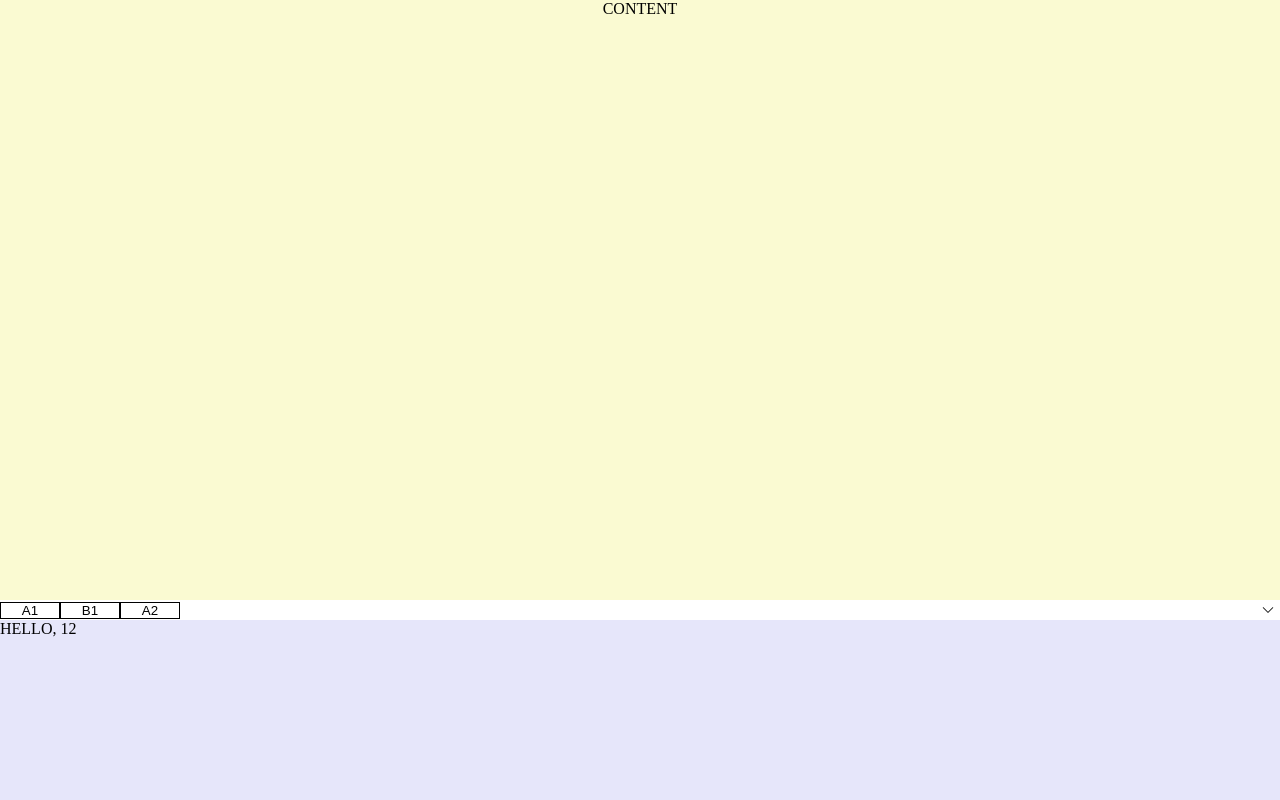
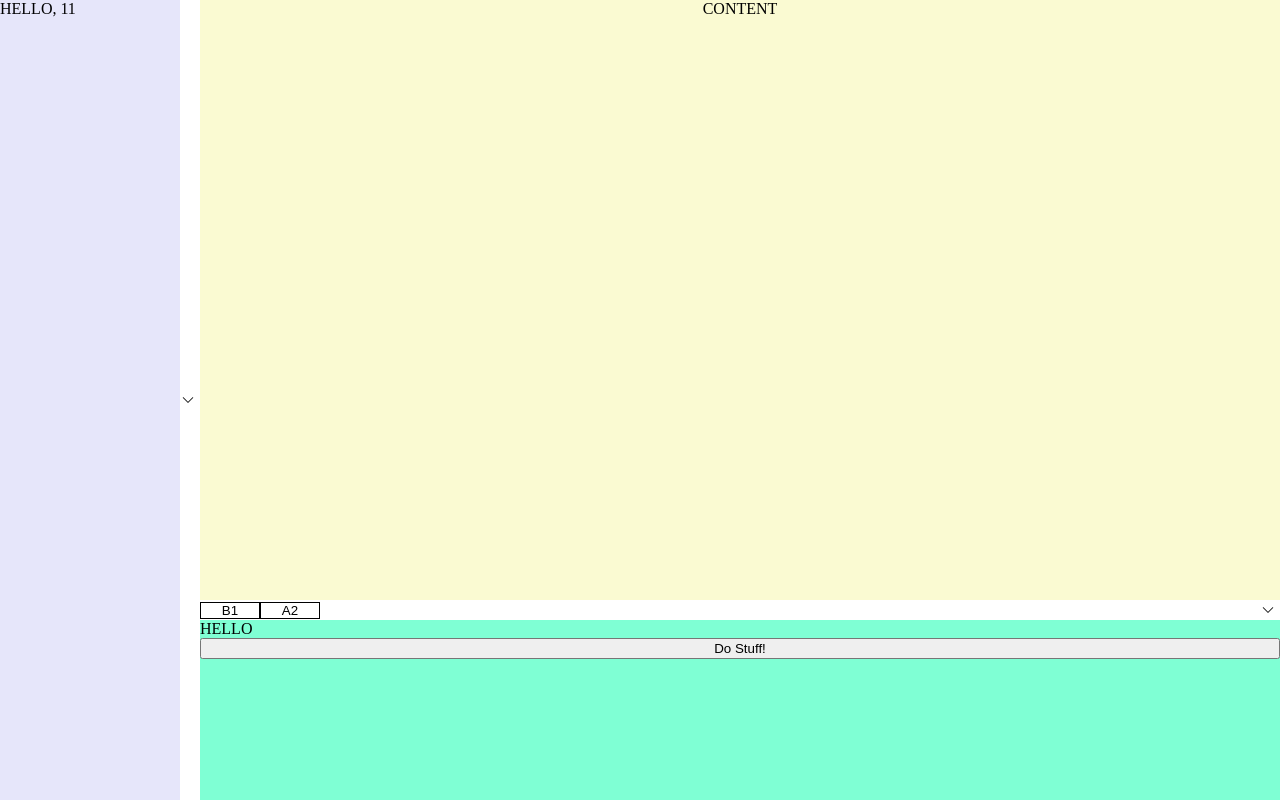
Before and after one commit to johnpaulrusso/svelte-workspace-layout, a SvelteKit app: page / in a window 1280 px wide. Built offline with nearby package versions, Linux system fonts and the light colour scheme.

Commit message:
Corrected the styling of vertical the sidebar.
Corrected the styling of vertical the sidebar.

```diff
--- a/src/lib/WorkspaceGrid.svelte
+++ b/src/lib/WorkspaceGrid.svelte
@@ -141,7 +141,7 @@
 
     function onChangeTabLeftbar(event: CustomEvent) {
         leftSideBar.changeTab(event.detail);
-        leftSideBar = bottomSideBar;
+        leftSideBar = leftSideBar;
     }
 
     function onChangeTabBottombar(event: CustomEvent) {
--- a/src/lib/components/Sidebar.svelte
+++ b/src/lib/components/Sidebar.svelte
@@ -10,8 +10,8 @@
     export let model: ISidebarModel;
     export let components: Array<IWorkspaceComponentModel>;
 
-    $: flexDirection = (model.orientation === SidebarOrientation.VERTICAL) ? "row-reverse" : "column";
-    $: size = (model.orientation === SidebarOrientation.VERTICAL) ? "width: " + MIN_SIDEBAR_SIZE_PX + "px;" : "height: " + MIN_SIDEBAR_SIZE_PX + "px;"
+    $: vertical = (model.orientation === SidebarOrientation.VERTICAL) ? "vertical" : "";
+    $: size = (model.orientation === SidebarOrientation.VERTICAL) ? "width: " + MIN_SIDEBAR_SIZE_PX + "px;" : "height: " + MIN_SIDEBAR_SIZE_PX + "px;";
     $: controlButtonSymbolName = model.isMinimized ? "expand_less" : "expand_more";
 
     //selectedComponentIndex must be > 0.
@@ -37,14 +37,14 @@
 <!-- Dependent on Google material symbols -->
 {#if components.length > 0}
 <link rel="stylesheet" href="https://fonts.googleapis.com/css2?family=Material+Symbols+Outlined:opsz,wght,FILL,GRAD@20..48,100..700,0..1,-50..200" />
-<div class="container" id={model.name} style="height: {model.height}; width: {model.width}; grid-area: {model.gridarea}; display: flex; flex-direction: {flexDirection}; {model.border}">
-    <div class="control-bar" style="{size} flex-direction: row;">
+<div class="container {vertical}" id={model.name} style="height: {model.height}; width: {model.width}; grid-area: {model.gridarea}; {model.border}">
+    <div class="control-bar {vertical}" style="{size} ">
         <div class="tabs">
         {#each components as c}
-            <button class="tab" name="{c.name}" on:click={onClickTab}>{c.name}</button>
+            <button class="tab {vertical}" name="{c.name}" on:click={onClickTab}>{c.name}</button>
         {/each}
         </div>
-        <button class="control-bar-open-close" on:click={onClickOpenClose}><span class="material-symbols-outlined control-button">{controlButtonSymbolName}</span></button>
+        <span class="material-symbols-outlined control-button" on:click={onClickOpenClose} on:keydown={()=>{}}>{controlButtonSymbolName}</span>
     </div>
     <svelte:component this={components[selectedComponentIndex].componentType} {...components[selectedComponentIndex].properties}/>
 
@@ -53,13 +53,24 @@
 <style>
     .container{
         grid-area: sidebar;
-        overflow: hidden;
+        overflow: none;
+
+        display: flex;
+        flex-direction: column;
+    }
+    .container.vertical{
+        flex-direction: row-reverse;
     }
 
     .control-bar{
         display: flex;
+        flex-direction: row;
         justify-content: space-between;
         align-items: center;
+    }
+    .control-bar.vertical{
+        writing-mode: sideways-lr;
+        justify-content:flex-end;
     }
 
     .tabs{
@@ -69,6 +80,10 @@
         display: inline-block;
         border: solid black 1px;
         min-width: 60px;
+    }
+    .tab.vertical{
+        min-width: 20px;
+        min-height: 60px;
     }
     .tab:hover{
         background-color:rgb(240, 240, 240);
@@ -80,7 +95,6 @@
       'wght' 200,
       'GRAD' 0,
       'opsz' 20;
-      line-height: 2;
     }
 
     .material-symbols-outlined.control-button:hover{
--- a/src/lib/test/TestComponentB.svelte
+++ b/src/lib/test/TestComponentB.svelte
@@ -13,13 +13,19 @@
     }
 </script>
 
-<div class="container" id={id}>{txt}</div>
-<button on:click={onClick}>Do Stuff!</button>
+<div class="container" id={id}>
+    {txt}
+    <button on:click={onClick}>Do Stuff!</button>
+</div>
+
 
 <style>
 .container{
     background-color:aquamarine;
     flex-grow: 1;
     z-index: 1;
+
+    display: flex;
+    flex-direction: column;
 }
 </style>
--- a/src/routes/+page.svelte
+++ b/src/routes/+page.svelte
@@ -17,9 +17,9 @@
     let comp1: IWorkspaceComponentModel = {
         name: "A1",
         componentType: TestComponentA,
-        properties: {txt: "HELLO", num: 12},
+        properties: {txt: "HELLO", num: 11},
         events: [],
-        initialLocation: WorkspaceLocation.BOTTOMBAR
+        initialLocation: WorkspaceLocation.LEFTBAR
     };
 
     let comp2: IWorkspaceComponentModel = {
@@ -38,7 +38,15 @@
         initialLocation: WorkspaceLocation.BOTTOMBAR
     };
 
-    myComponents = [...myComponents, comp1, comp2, comp3];
+    let comp4: IWorkspaceComponentModel = {
+        name: "B2",
+        componentType: TestComponentB,
+        properties: {id: "b1", txt: "HELLO"},
+        events: [{name: "click-b", callback: onClickB}],
+        initialLocation: WorkspaceLocation.LEFTBAR
+    };
+
+    myComponents = [...myComponents, comp1, comp2, comp3, comp4];
 
     onMount(() => {
         myComponents.forEach(c => {
```
